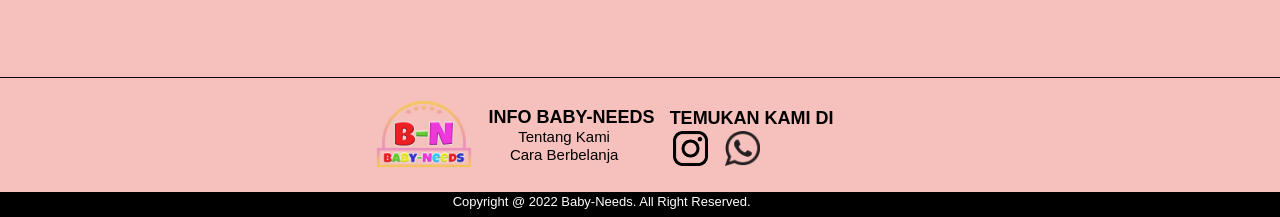
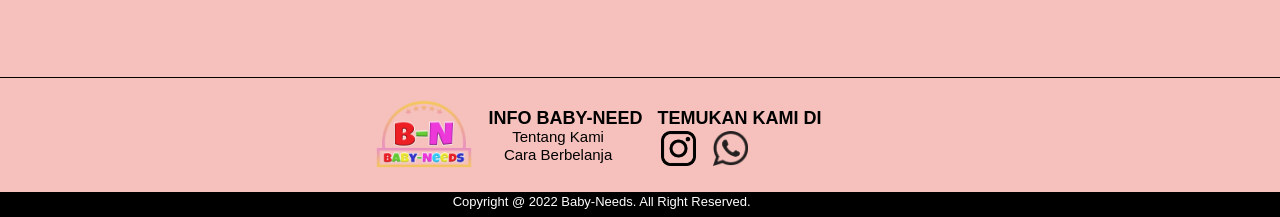
Before and after one commit to NugrahaVarrel/FinalProject, a PHP site: page /index.php in a window 1280 px wide. Shown: the part 1478-1695 px from the top of the page. Run offline with PHP 8.4, Linux system fonts and the light colour scheme; a user stored in the database is signed in.

Commit message:
ilangno s

```diff
--- a/footer.php
+++ b/footer.php
@@ -17,7 +17,7 @@
             <img src = "resource/icon.png" style="width:100px; height :100px;float:right; margin-top:1.5%;margin-left:0%;margin-bottom:1.5%">
         </div>
         <div style="float:left; margin-top:30px">
-            <b>INFO BABY-NEEDS<br></b>
+            <b>INFO BABY-NEED<br></b>
                 <a href="index.php" class="isi">Tentang Kami<br></a>
 
                 <a href="index.php" class="isi">Cara Berbelanja<br></a>
```
